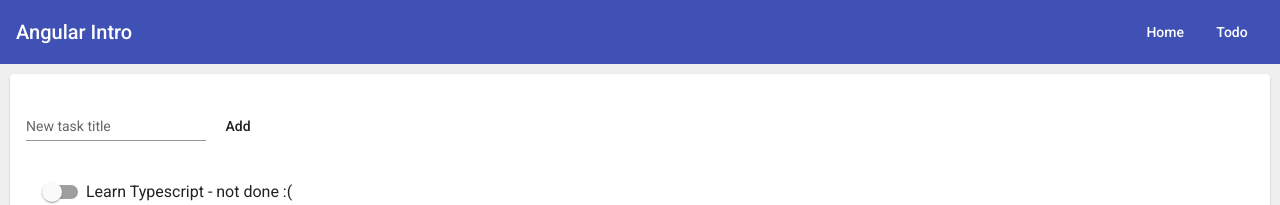
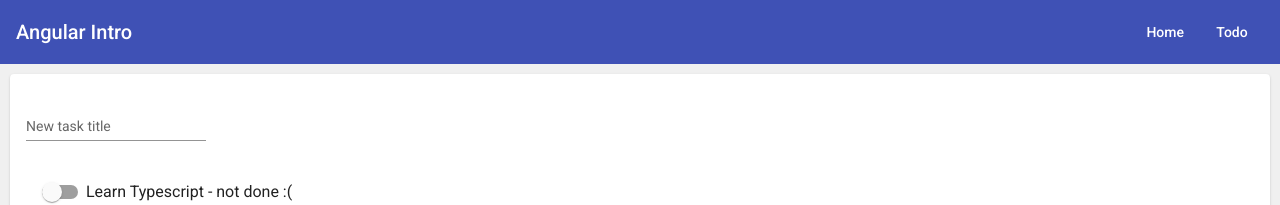
Before and after one commit to noam-honig/angular-intro, an Angular app: page /#/todo in a window 1280 px wide. Shown: the top 205 px of the page. Built offline with nearby package versions, Linux system fonts and the light colour scheme.

Commit message:
Added if and property binding

```diff
--- a/src/app/todo/todo.component.html
+++ b/src/app/todo/todo.component.html
@@ -5,7 +5,9 @@ margin: 10px;
         <mat-label>New task title</mat-label>
         <input matInput [(ngModel)]="title">
     </mat-form-field>
-    <button mat-button (click)="add()">Add</button>
+    <button *ngIf="title.length>0" mat-button
+        [disabled]="title.length<4"
+        (click)="add()">Add</button>
     <mat-list role="list">
         <mat-list-item *ngFor="let task of tasks">
             <mat-slide-toggle [(ngModel)]="task.completed">
```
